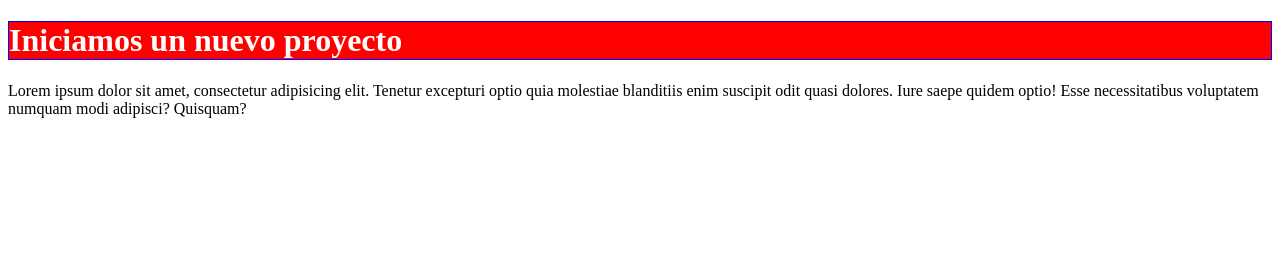
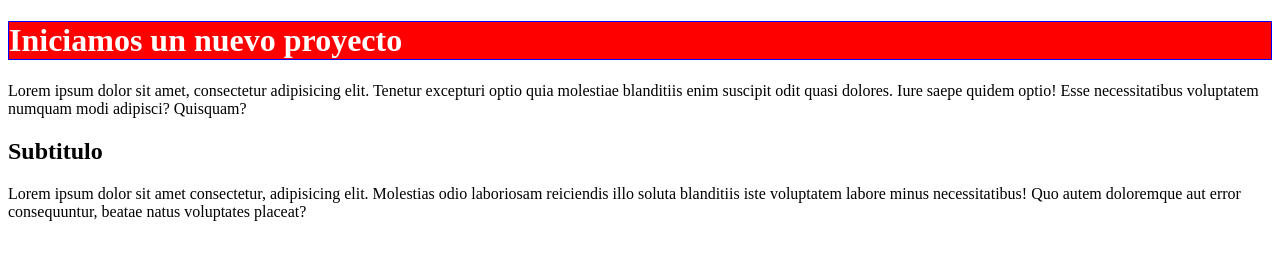
Before and after one commit to duvraschka/repodesdevsc, a plain HTML site: page index.html in a window 1280 px wide. Drawn offline with Linux system fonts and the light colour scheme.

Commit message:
Agregamos subtitulo y parrafo

```diff
--- a/index.html
+++ b/index.html
@@ -11,5 +11,7 @@
     <h1>Iniciamos un nuevo proyecto</h1>
     <p>Lorem ipsum dolor sit amet, consectetur adipisicing elit. Tenetur excepturi optio quia molestiae blanditiis enim suscipit odit quasi dolores. Iure saepe quidem optio! Esse necessitatibus voluptatem numquam modi adipisci? Quisquam?
     </p>
+    <h2>Subtitulo</h2>
+    <p>Lorem ipsum dolor sit amet consectetur, adipisicing elit. Molestias odio laboriosam reiciendis illo soluta blanditiis iste voluptatem labore minus necessitatibus! Quo autem doloremque aut error consequuntur, beatae natus voluptates placeat?</p>
 </body>
 </html>
```
